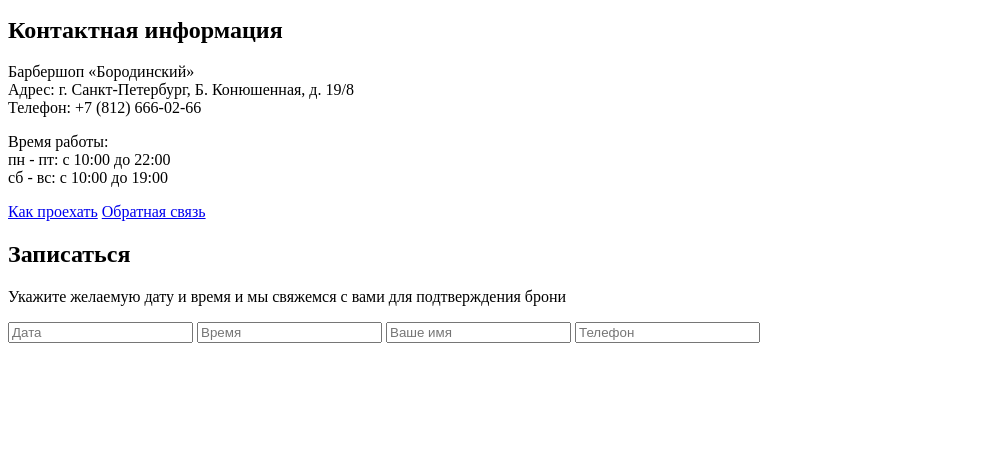
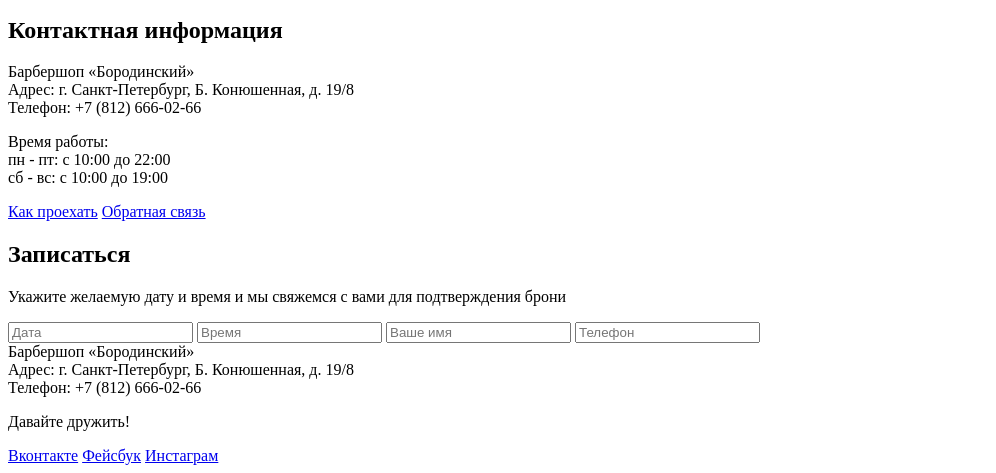
Before and after one commit to VladislavDesu/Borodinski, a plain HTML site: page index.html in a window 1280 px wide. Shown: the part 692-1165 px from the top of the page, without its empty margins (0-996 px from the left). Before the commit the page ends 1043 px from the top, so only its background shows below. Drawn offline with Linux system fonts and the light colour scheme.

Commit message:
added section footer

```diff
--- a/index.html
+++ b/index.html
@@ -118,5 +118,22 @@
       </div>
     </main>
 
+    <footer class="main-footer">
+      <div class="container">
+        <section class="footer-contacts">
+          Барбершоп «Бородинский»<br>
+          Адрес: г. Санкт-Петербург, Б. Конюшенная, д. 19/8<br>
+          Телефон: +7 (812) 666-02-66
+        </section>
+        <section class="footer-social">
+          <p>Давайте дружить!</p>
+          <a class="social-btn social-btn-vk" href="#">Вконтакте</a>
+          <a class="social-btn social-btn-fb" href="#">Фейсбук</a>
+          <a class="social-btn social-btn-inst" href="#">Инстаграм</a>
+        </section>
+        <section class="footer-copyrgiht"></section>
+      </div>
+    </footer>
+
   </body>
 </html>
```
